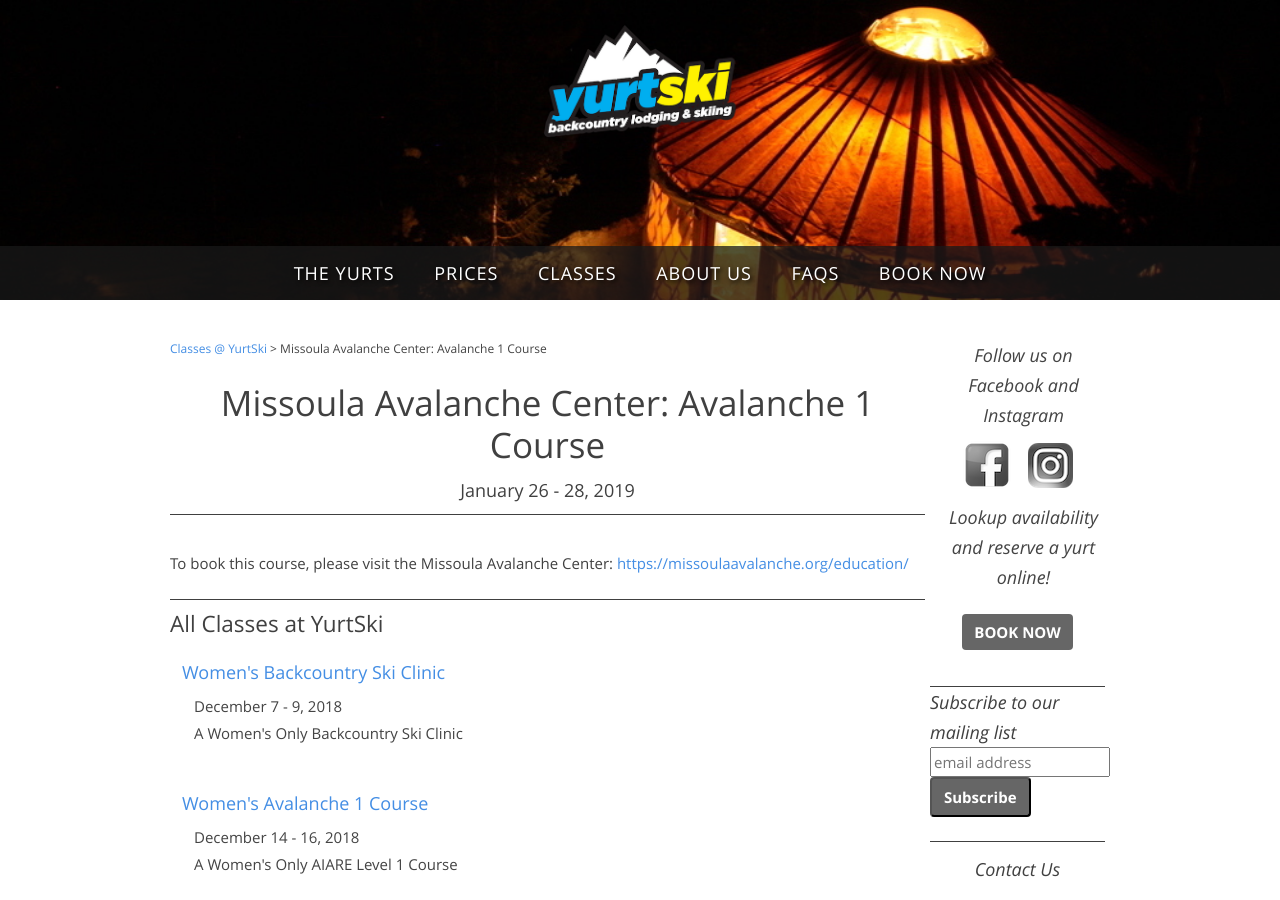
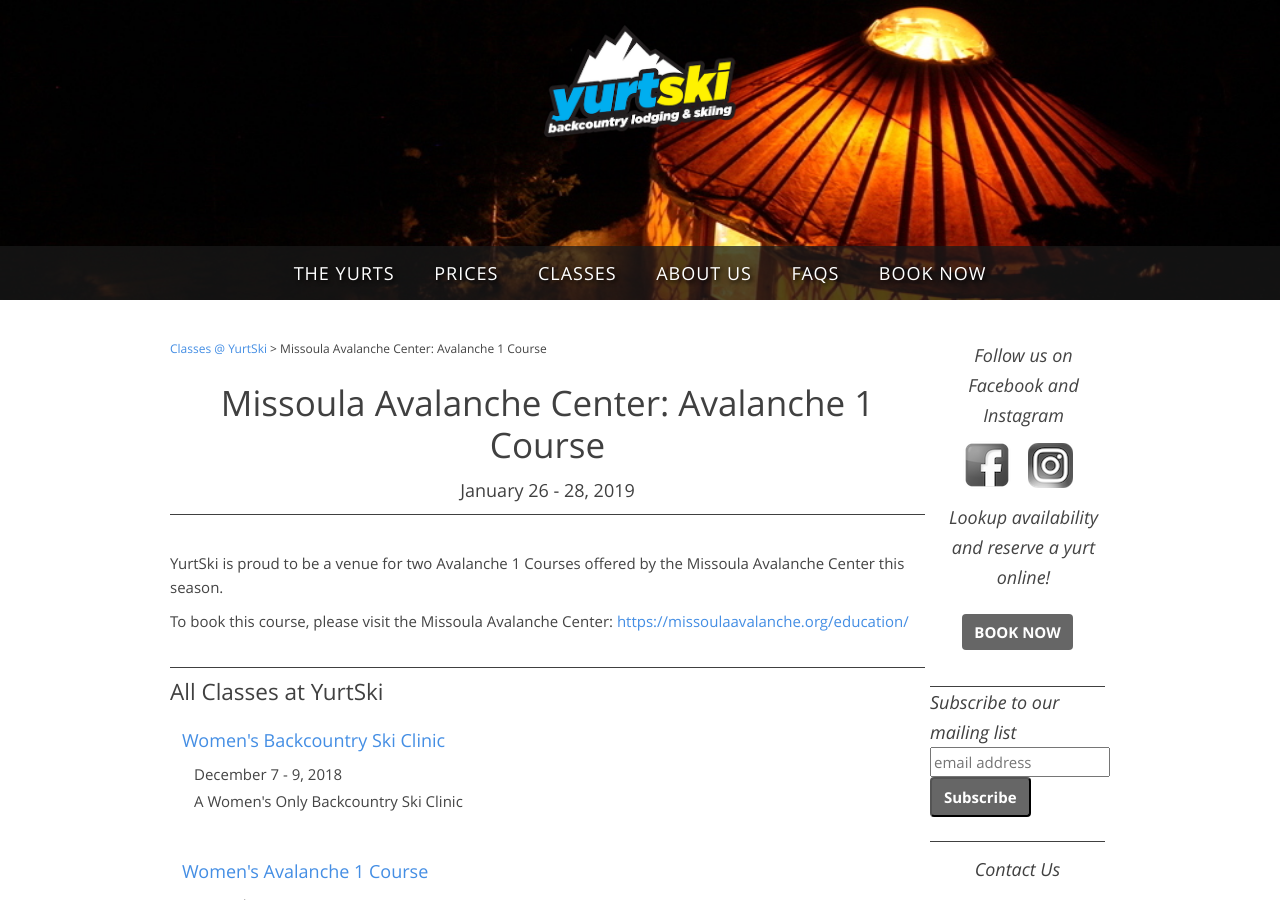
Before and after one commit to jenningsanderson/yurtski.com, a Jekyll site: the page built from pages-classes/05-missoula-avy-1-2.html, in a window 1280 px wide and 900 px high. Built offline with Jekyll 4.4.1, drawn with Linux system fonts in a browser that asks for light colours; comment, search, counter and statistics services are not loaded.

Commit message:
updating permalinks for avy courses

```diff
--- a/pages-classes/03-avalanche-1.html
+++ b/pages-classes/03-avalanche-1.html
@@ -3,6 +3,7 @@
 header: '/img/yurts-night-bg.jpg'
 widget_date: '20181228'
 layout: class
+permalink: aiare-avy-one
 date_string: "December 28 - 30, 2018"
 description: "AIARE Level 1 Course"
 ---
--- a/pages-classes/04-missoula-avy-1.html
+++ b/pages-classes/04-missoula-avy-1.html
@@ -12,4 +12,5 @@
   <p>YurtSki is proud to be a venue for two Avalanche 1 Courses offered by the Missoula Avalanche Center this season. </p>
 
   <p>To book this course, please visit the Missoula Avalanche Center: <a class="link" target="_blank" href="https://missoulaavalanche.org/education/">https://missoulaavalanche.org/education/</a></p>
+
 </div>
--- a/pages-classes/05-missoula-avy-1-2.html
+++ b/pages-classes/05-missoula-avy-1-2.html
@@ -8,5 +8,8 @@
 ---
 
 <div class="py24">
-  To book this course, please visit the Missoula Avalanche Center: <a class="link" target="_blank" href="https://missoulaavalanche.org/education/">https://missoulaavalanche.org/education/</a>
+
+	<p>YurtSki is proud to be a venue for two Avalanche 1 Courses offered by the Missoula Avalanche Center this season. </p>
+
+  	<p>To book this course, please visit the Missoula Avalanche Center: <a class="link" target="_blank" href="https://missoulaavalanche.org/education/">https://missoulaavalanche.org/education/</a></p>
 </div>
```
Also changed, not shown: other parts of pages-classes/04-missoula-avy-1.html (+2 -2 lines).
